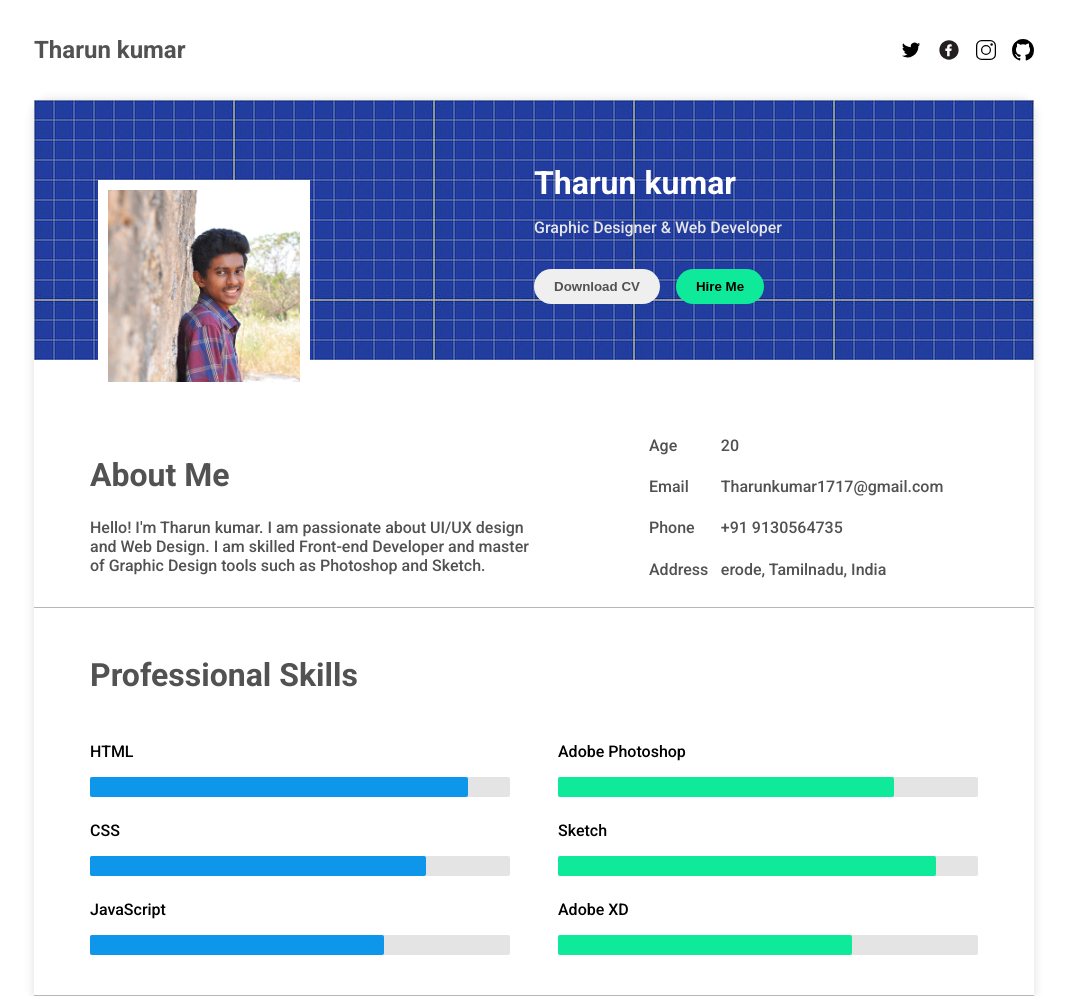
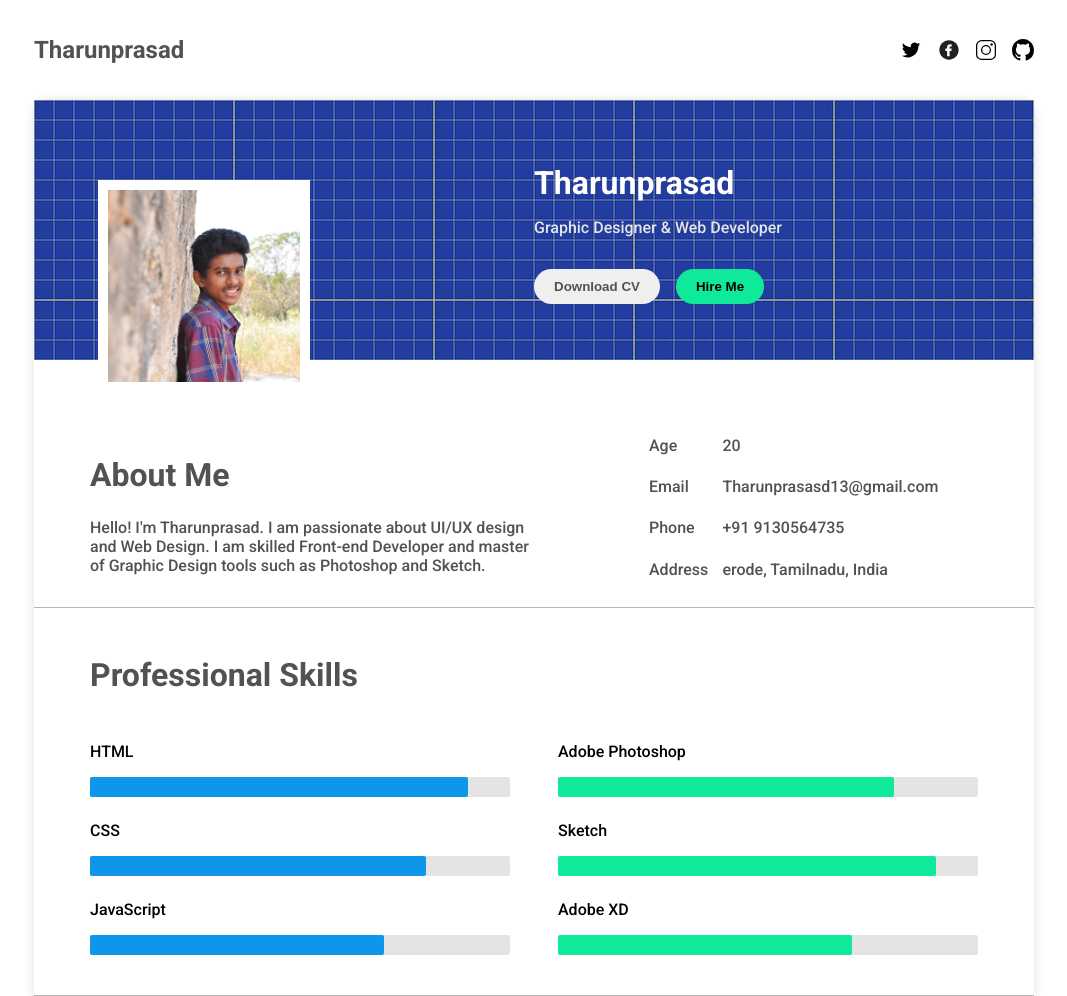
Before and after one commit to vasanthbabuj/IBM-Project-15776-1659604472, a plain HTML site: page Assignments/Team Member 2/Assignment-1/index.html in a window 1280 px wide. Shown: the whole page, without its empty margins (106-1173 px from the left). Drawn offline with Linux system fonts and the light colour scheme.

Commit message:
Update index.html

```diff
--- a/Assignments/Team Member 2/Assignment-1/index.html
+++ b/Assignments/Team Member 2/Assignment-1/index.html
@@ -10,7 +10,7 @@
   <body>
     <div class="wrapper">
       <div class="top">
-        <h2>Tharun kumar</h2>
+        <h2>Tharunprasad</h2>
         <div class="socials">
           <img src="twitter.svg" alt="" class="social" />
           <img src="facebook.svg" alt="" class="social" />
@@ -22,7 +22,7 @@
         <div class="head">
           <img src="profile.jpg" alt="" class="pic" />
           <div class="basic">
-            <h3>Tharun kumar</h3>
+            <h3>Tharunprasad</h3>
             <p>Graphic Designer & Web Developer</p>
             <div class="buttons">
               <button class="btn btn-cv">Download CV</button>
@@ -35,7 +35,7 @@
             <div class="about">
               <h3>About Me</h3>
               <p>
-                Hello! I'm Tharun kumar. I am passionate about UI/UX design and
+                Hello! I'm Tharunprasad. I am passionate about UI/UX design and
                 Web Design. I am skilled Front-end Developer and master of
                 Graphic Design tools such as Photoshop and Sketch.
               </p>
@@ -47,7 +47,7 @@
               </tr>
               <tr>
                 <td>Email</td>
-                <td>Tharunkumar1717@gmail.com</td>
+                <td>Tharunprasasd13@gmail.com</td>
               </tr>
               <tr>
                 <td>Phone</td>
```
